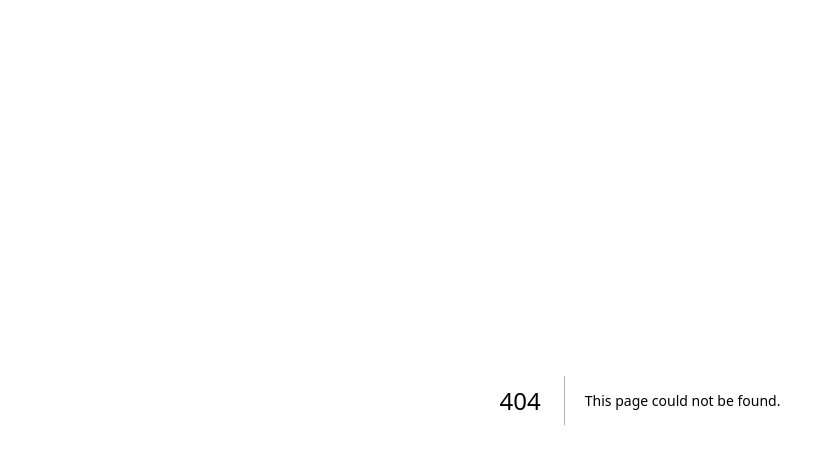
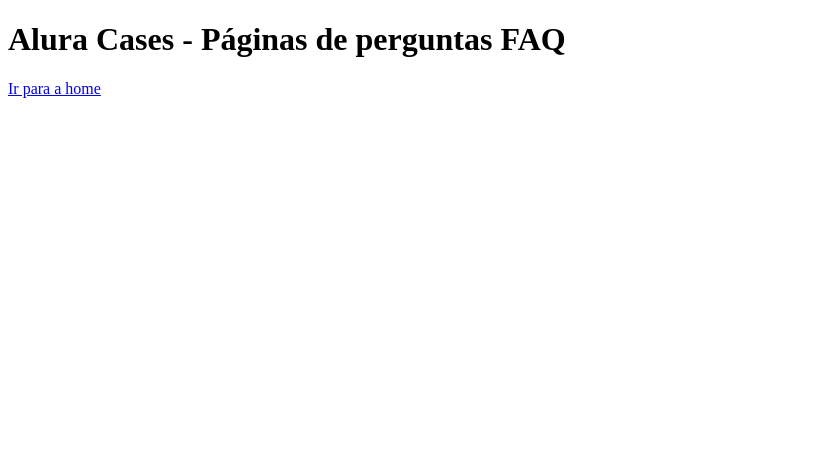
Before and after one commit to Willjunger/NextEstudos, a Next.js app: page /faq in a window 1280 px wide. Before the commit this address had no page. Shown: the top 464 px of the page, without its empty margins (0-835 px from the left). Built offline with nearby package versions, Linux system fonts and the light colour scheme.

Commit message:
cria tela de faq para ter rota de teste

```diff
--- /dev/null
+++ b/pages/faq.js
@@ -0,0 +1,8 @@
+export default function FAQPage() {
+  return (
+    <div>
+      <h1>Alura Cases - Páginas de perguntas FAQ</h1>
+      <a href="/">Ir para a home</a>
+    </div>
+  );
+}
--- a/pages/index.js
+++ b/pages/index.js
@@ -1,7 +1,8 @@
 export default function HomePage() {
   return (
     <div>
-      <h1>Alura Cases</h1>
+      <h1>Alura Cases - Home Page</h1>
+      <a href="/faq">Ir para o FAQ</a>
     </div>
   );
 }
```
